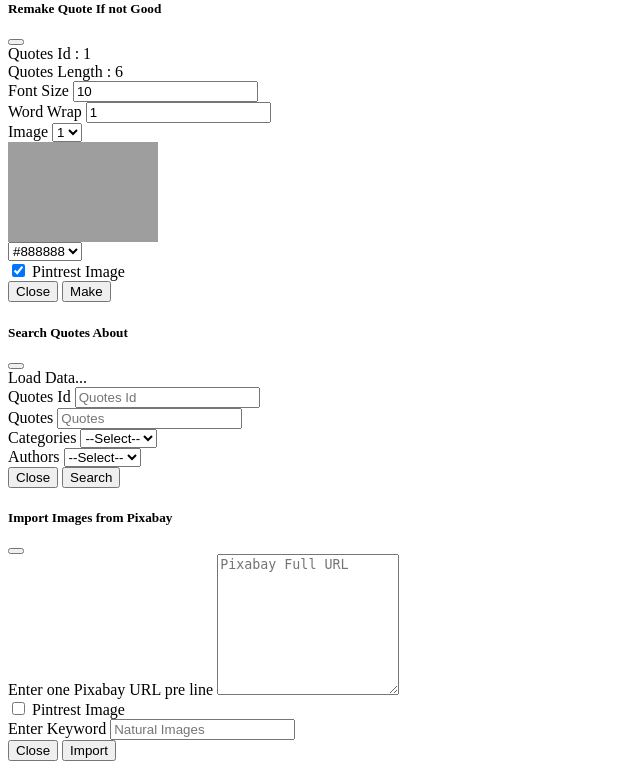
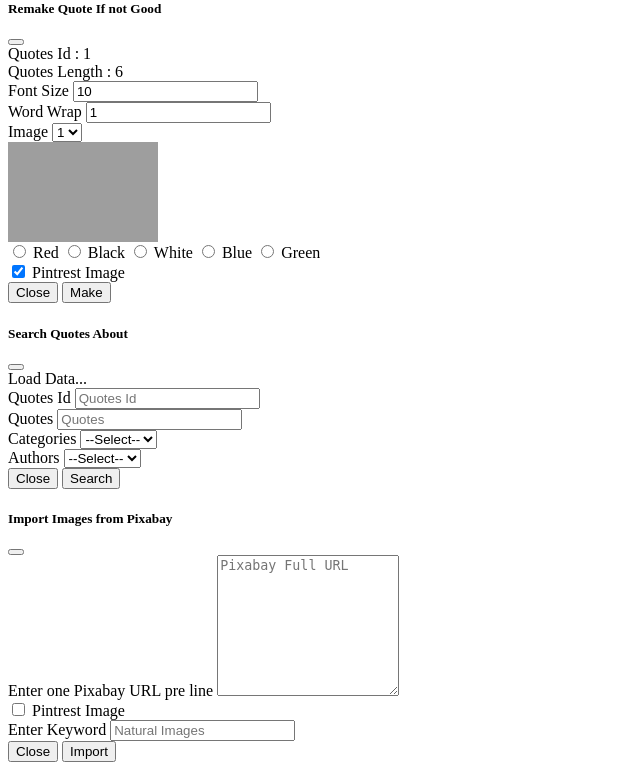
Before and after one commit to itechf-s/quotes, a Django app: template templates/comp/admin-card.html in a window 1280 px wide. Shown: the part 867-1645 px from the top of the page, without its empty margins (0-640 px from the left). Run offline with Django 3.2, Linux system fonts and the light colour scheme; the template is opened without the code that fills it: values that come from a table or form of the project are taken from there, others are empty; tables that the repository leaves empty hold one stand-in row (values such as "Sample post"); grey boxes marked "Sample" are stand-in pictures; parts of the project's set-up code (start-up, migrations or seed data) failed here and were passed over; grey boxes are pictures that could not be loaded.

Commit message:
Color Selection Radio

```diff
--- a/templates/comp/makeQuoteModal.html
+++ b/templates/comp/makeQuoteModal.html
@@ -42,19 +42,16 @@
           </div>
         </div>
         <div class="mb-3">
-          <select class="form-select" aria-label="Default select example" id="fontColor" name="fontColor">
-          <option value="{{quote.fontColor}}" selected>{{quote.fontColor}}</option>
-          <option value="red">Red</option>
-          <option value="black">Black</option>
-          <option value="white">White</option>
-          <option value="yellow">Yellow</option>
-          <option value="orange">Orange</option>
-          <option value="green">Green</option>
-          <option value="blue">Blue</option>
-          <option value="indigo">Indigo</option>
-          <option value="violet">Violet</option>
-          <option value="purple">Purple</option>
-        </select>
+         <input class="form-check-input" type="radio" name="fontColor" id="fontColorRed" value="red" {% if quote.fontColor == 'red' %} checked {% endif %}>
+         <label class="form-check-label" for="fontColorRed">Red</label>
+         <input class="form-check-input" type="radio" name="fontColor" id="fontColorBlack" value="black" {% if quote.fontColor == 'black' %} checked {% endif %}>
+         <label class="form-check-label" for="fontColorBlack">Black</label>
+         <input class="form-check-input" type="radio" name="fontColor" id="fontColorWhite" value="white" {% if quote.fontColor == 'white' %} checked {% endif %}>
+         <label class="form-check-label" for="fontColorWhite">White</label>
+         <input class="form-check-input" type="radio" name="fontColor" id="fontColorBlue" value="blue" {% if quote.fontColor == 'blue' %} checked {% endif %}>
+         <label class="form-check-label" for="fontColorBlue">Blue</label>
+         <input class="form-check-input" type="radio" name="fontColor" id="fontColorGreen" value="green" {% if quote.fontColor == 'green' %} checked {% endif %}>
+         <label class="form-check-label" for="fontColorGreen">Green</label>
         </div>
         <div class="mb-3">
           <input class="form-check-input" type="checkbox" {% if quote.isPin == 1 %} checked {% endif %} value="1" id="isPin" name='isPin'>
```
